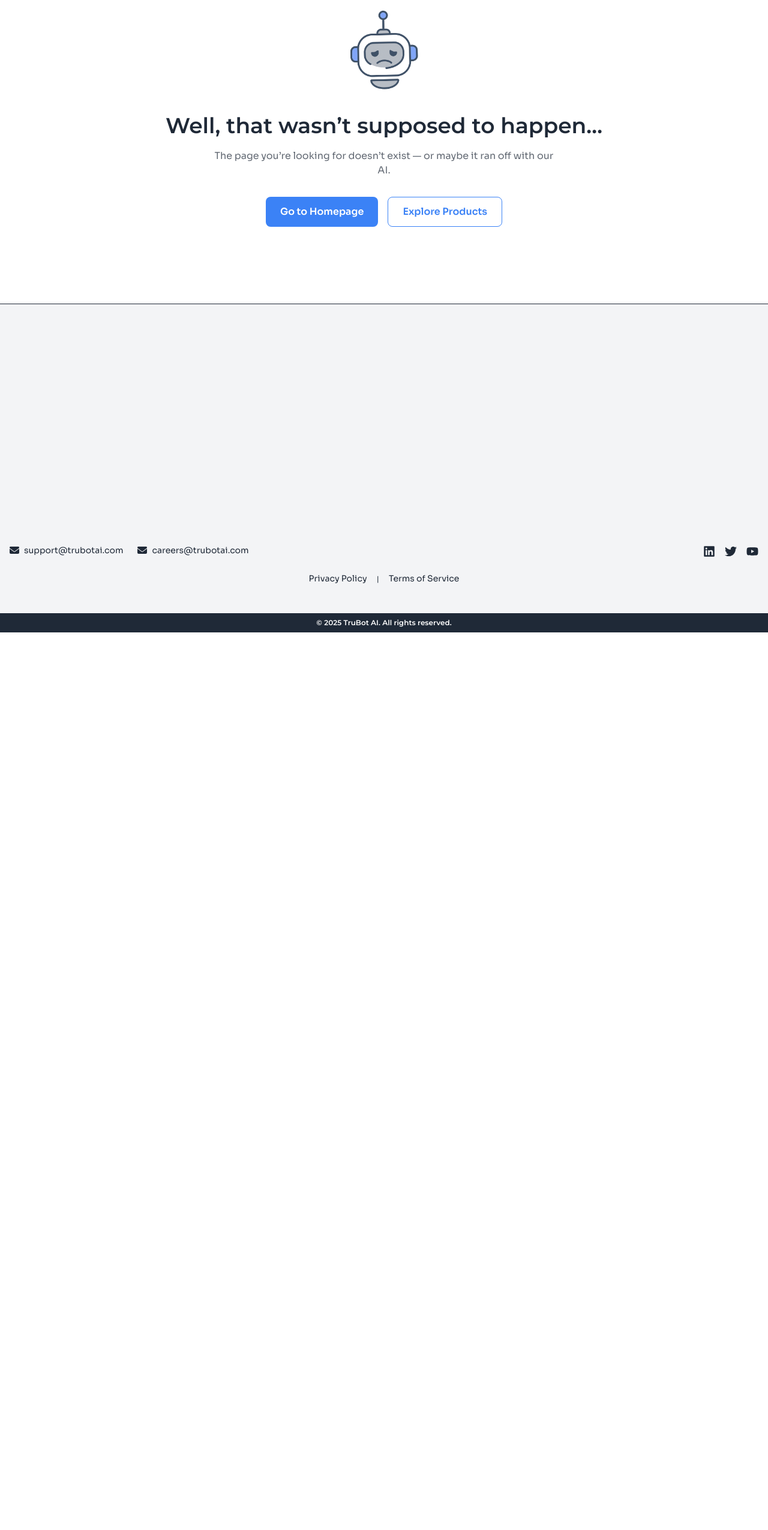
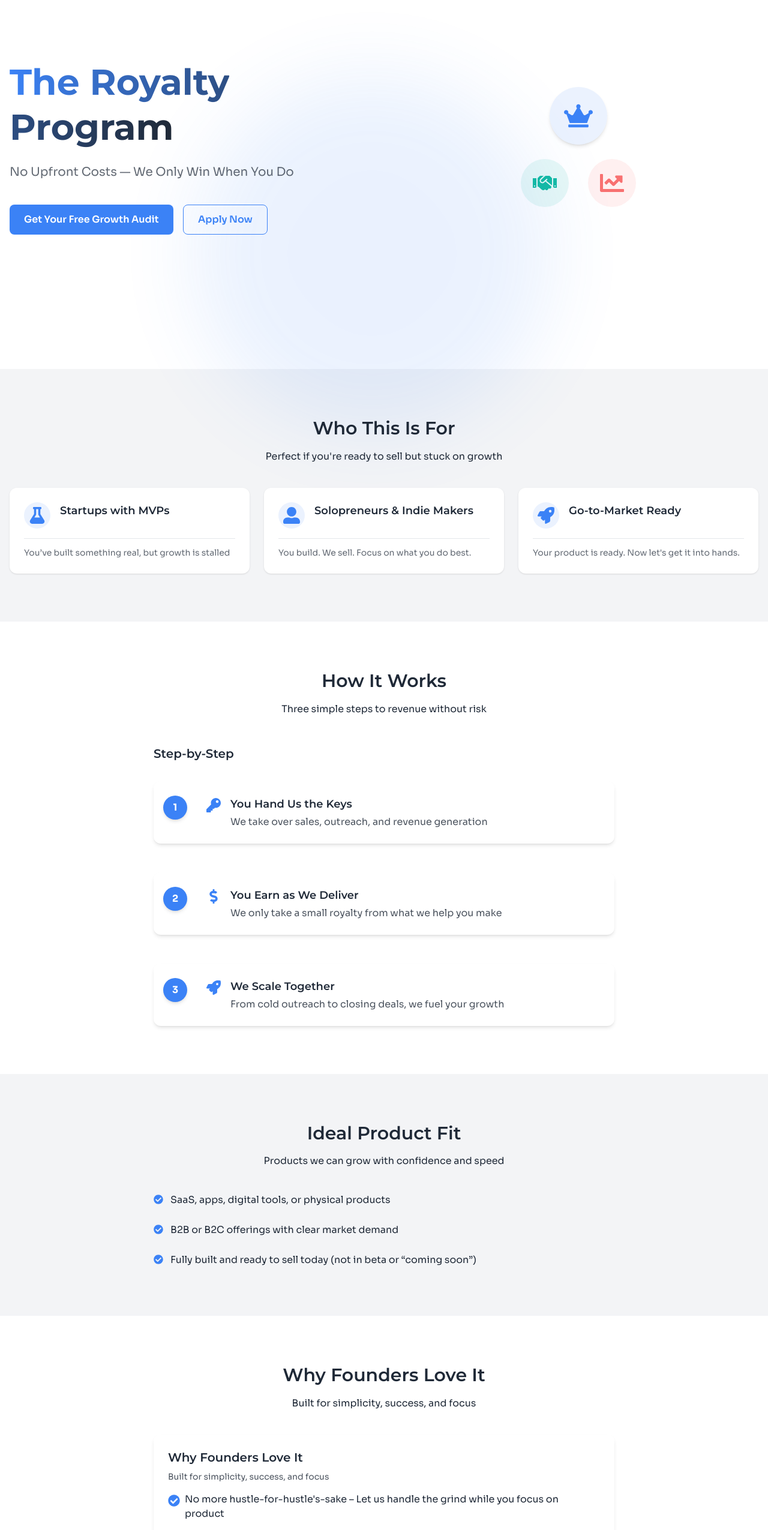
Before and after one commit to trubotai/trubot_ai_web, a Next.js app: page /partners/royalty-program in a window 1280 px wide. Before the commit this address had no page. Shown: the part 234-2784 px from the top of the page at 60% size. Before the commit the page ends 1288 px from the top, so only its background shows below. Built offline with nearby package versions, Linux system fonts and the light colour scheme.

Commit message:
feat: add royalty program page

```diff
--- /dev/null
+++ b/app/partners/royalty-program/page.tsx
@@ -0,0 +1,90 @@
+import BenefitCard from "@/app/ui/components/shared/BenefitCard";
+import CheckList from "@/app/ui/components/shared/CheckList";
+import CTASection from "@/app/ui/components/shared/CTASection";
+import FeatureCard from "@/app/ui/components/shared/FeatureCard";
+import HeroSection from "@/app/ui/components/shared/HeroSection";
+import PageLayout from "@/app/ui/components/shared/PageLayout";
+import SectionHeader from "@/app/ui/components/shared/SectionHeader";
+import VerticalTimeline from "@/app/ui/components/shared/VerticalTimeline";
+import {
+  heroSection,
+  audienceList,
+  stepList,
+  productFitList,
+  loveList,
+  ctaSection,
+} from "@/app/ui/libs/constants/partners/royalty-program";
+
+const Page = () => {
+  return (
+    <>
+      {/* Hero */}
+      <HeroSection {...heroSection} />
+
+      {/* Who This For */}
+      <div className="bg-gray-soft">
+        <PageLayout id="eligibility">
+          <SectionHeader
+            title="Who This Is For"
+            subtitle="Perfect if you're ready to sell but stuck on growth"
+          />
+
+          <div className="grid grid-cols-1 md:grid-cols-3 gap-6 mt-10">
+            {audienceList.map((item, index) => (
+              <FeatureCard
+                key={index}
+                title={item.title}
+                description={item.description}
+                icon={item.icon}
+                index={index}
+              />
+            ))}
+          </div>
+        </PageLayout>
+      </div>
+
+      {/* How it Works */}
+      <PageLayout id="how-it-works">
+        <SectionHeader
+          title="How It Works"
+          subtitle="Three simple steps to revenue without risk"
+        />
+
+        <div className="mt-12 max-w-3xl mx-auto">
+          <VerticalTimeline title="Step-by-Step" steps={stepList} />
+        </div>
+      </PageLayout>
+
+      {/* Ideal Product Fit */}
+      <div className="bg-gray-soft">
+        <PageLayout id="product-fit">
+          <SectionHeader
+            title="Ideal Product Fit"
+            subtitle="Products we can grow with confidence and speed"
+          />
+
+          <div className="max-w-3xl mx-auto mt-10">
+            <CheckList items={productFitList} columns={1} />
+          </div>
+        </PageLayout>
+      </div>
+
+      {/* Why Founders Love It */}
+      <PageLayout id="why-founders-love-it">
+        <SectionHeader
+          title="Why Founders Love It"
+          subtitle="Built for simplicity, success, and focus"
+        />
+
+        <div className="max-w-3xl mx-auto mt-10">
+          <BenefitCard {...loveList} />
+        </div>
+      </PageLayout>
+
+      {/* CTA */}
+      <CTASection {...ctaSection} />
+    </>
+  );
+};
+
+export default Page;
--- /dev/null
+++ b/app/ui/components/IconComponents/RoyaltyIllustration.tsx
@@ -0,0 +1,27 @@
+// components/RoyaltyIllustration.tsx
+
+import { FC } from "react";
+import { FaHandshake, FaCrown, FaChartLine } from "react-icons/fa";
+
+const RoyaltyIllustration: FC = () => {
+  return (
+    <div className="relative w-full max-w-md mx-auto text-electric float">
+      <div className="flex flex-col items-center justify-center space-y-6">
+        <div className="bg-electric/10 p-6 rounded-full shadow-md hover:shadow-lg transition hover-scale">
+          <FaCrown className="text-electric w-12 h-12" />
+        </div>
+
+        <div className="flex space-x-8">
+          <div className="bg-teal/10 p-5 rounded-full hover:shadow-md transition hover-raise">
+            <FaHandshake className="text-teal w-10 h-10" />
+          </div>
+          <div className="bg-coral/10 p-5 rounded-full hover:shadow-md transition hover-raise">
+            <FaChartLine className="text-coral w-10 h-10" />
+          </div>
+        </div>
+      </div>
+    </div>
+  );
+};
+
+export default RoyaltyIllustration;
--- /dev/null
+++ b/app/ui/libs/constants/partners/royalty-program.ts
@@ -0,0 +1,106 @@
+import RoyaltyIllustration from "@/app/ui/components/IconComponents/RoyaltyIllustration";
+import {
+  FaFlask,
+  FaUserAlt,
+  FaRocket,
+  FaDollarSign,
+  FaKey,
+  FaCheckCircle,
+  FaHandshake,
+  FaPiggyBank,
+} from "react-icons/fa";
+
+const heroSection = {
+  title: "The Royalty Program",
+  subtitle: "No Upfront Costs — We Only Win When You Do",
+  primaryCTA: {
+    label: "Get Your Free Growth Audit",
+    href: "/sales",
+  },
+  secondaryCTA: { label: "Apply Now", href: "/contact" },
+  icon: RoyaltyIllustration,
+};
+
+const audienceList = [
+  {
+    title: "Startups with MVPs",
+    description: "You’ve built something real, but growth is stalled",
+    icon: FaFlask,
+  },
+  {
+    title: "Solopreneurs & Indie Makers",
+    description: "You build. We sell. Focus on what you do best.",
+    icon: FaUserAlt,
+  },
+  {
+    title: "Go-to-Market Ready",
+    description: "Your product is ready. Now let's get it into hands.",
+    icon: FaRocket,
+  },
+];
+
+const stepList = [
+  {
+    title: "You Hand Us the Keys",
+    description: "We take over sales, outreach, and revenue generation",
+    icon: FaKey,
+  },
+  {
+    title: "You Earn as We Deliver",
+    description: "We only take a small royalty from what we help you make",
+    icon: FaDollarSign,
+  },
+  {
+    title: "We Scale Together",
+    description: "From cold outreach to closing deals, we fuel your growth",
+    icon: FaRocket,
+  },
+];
+
+const productFitList = [
+  "SaaS, apps, digital tools, or physical products",
+  "B2B or B2C offerings with clear market demand",
+  "Fully built and ready to sell today (not in beta or “coming soon”)",
+];
+
+const loveList = {
+  audience: "Why Founders Love It",
+  subtitle: "Built for simplicity, success, and focus",
+  benefits: [
+    {
+      icon: FaCheckCircle,
+      text: "No more hustle-for-hustle's-sake – Let us handle the grind while you focus on product",
+    },
+    {
+      icon: FaPiggyBank,
+      text: "Preserve your runway – Zero upfront costs, unlike traditional agencies",
+    },
+    {
+      icon: FaHandshake,
+      text: "Shared success – We only win when you do",
+    },
+  ],
+};
+
+const ctaSection = {
+  title: "Apply Now — Limited to 5 New Partners This Quarter",
+  subtitle:
+    "If you have a product and need real revenue—not vague “exposure”—let’s talk.",
+  primaryCTA: {
+    label: "Get Your Free Growth Audit",
+    href: "/sales",
+  },
+  secondaryCTA: {
+    label: "Apply Now",
+    href: "/contact",
+  },
+};
+
+export {
+  heroSection,
+  audienceList,
+  stepList,
+  productFitList,
+  loveList,
+  ctaSection,
+};
--- a/app/ui/libs/constants/site.ts
+++ b/app/ui/libs/constants/site.ts
@@ -26,6 +26,7 @@ const partnerLinkList = [
   { href: "/partners/white-label-partners", label: "White Label Partners" },
   { href: "/partners/sme-empowerment", label: "SME Empowerment" },
   { href: "/partners/mna", label: "M&A Opportunities" },
+  { href: "/partners/royalty-program", label: "Royalty Program" },
 ];
 
 const companyLinkList = [
```
